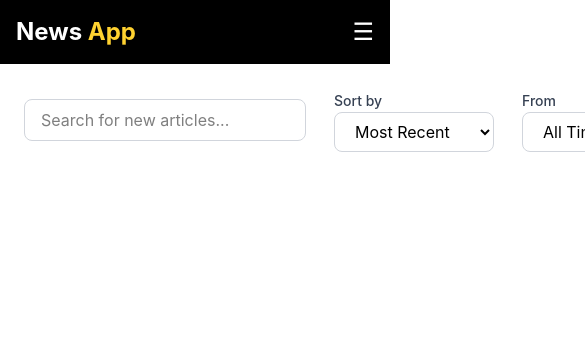
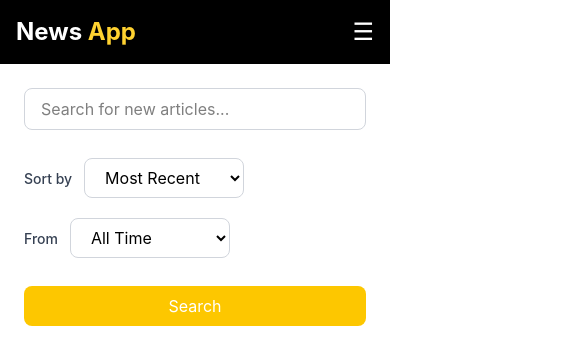
Before and after one commit to Mueed-Zaib/News, a React (Vite) app: page / in a window 390 px wide. Shown: the top 364 px of the page, 585 px wide, since content can reach past the window. Built offline with nearby package versions, Linux system fonts and the light colour scheme.

Commit message:
Make Main1 Responsive

```diff
--- a/src/Components/Main1.tsx
+++ b/src/Components/Main1.tsx
@@ -1,12 +1,13 @@
 const Main1 = () => {
   return (
     <div>
-      <div className="w-full flex items-center gap-7">
+      <div className="w-full flex flex-wrap lg:flex-row sm:flex-col md:flex-col items-center gap-7">
         <input
-          className="flex-1 border border-gray-300 outline-amber-500 rounded-lg px-4 py-2 "
+          className="flex-1 w-full border border-gray-300 outline-amber-500 rounded-lg px-4 py-2 "
           placeholder="Search for new articles..."
           type="text"
         />
+        <div className="flex flex-wrap items-center justify-start md:w-full sm:w-full xs:w-full lg:w-120  gap-5">
           <div>
             <label className="text-sm font-medium text-gray-700  outline-amber-500 mr-3">
               Sort by
@@ -19,8 +20,10 @@ const Main1 = () => {
           </div>
 
           <div>
-          <label className="text-sm font-medium text-gray-700 mr-3">From</label>
-          <select className="w-48 px-4 py-2 border border-gray-300 outline-none focus:ring-amber-300 focus:ring-2 rounded-lg">
+            <label className="text-sm font-medium text-gray-700 mr-3">
+              From
+            </label>
+            <select className="w-40 px-4 py-2 border border-gray-300 outline-none focus:ring-amber-300 focus:ring-2 rounded-lg">
               <option>All Time</option>
               <option>Today</option>
               <option>Last 7 days</option>
@@ -28,7 +31,8 @@ const Main1 = () => {
               <option>Last month</option>
             </select>
           </div>
-        <button className="px-6 py-2 bg-yellow-400 text-white rounded-lg hover:bg-yellow-500 transition-colors cursor-pointer">
+        </div>
+        <button className="px-6 py-2 bg-yellow-400 text-white rounded-lg hover:bg-yellow-500 transition-colors cursor-pointer lg:w-30 md:w-full sm:w-full xs:w-full">
           Search
         </button>
       </div>
```
Lines whose indentation alone changed are shown as unchanged.
